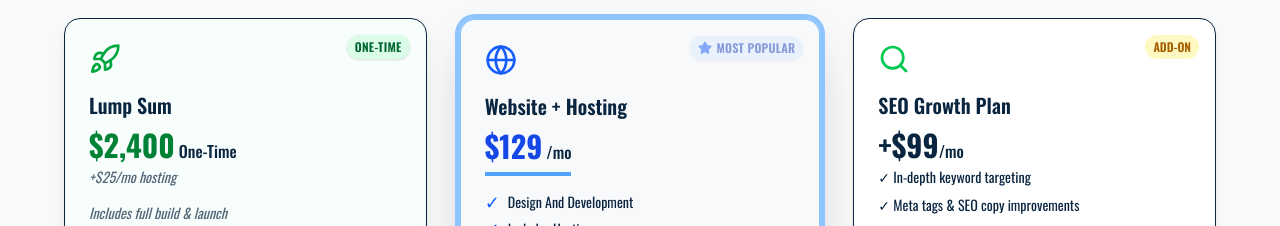
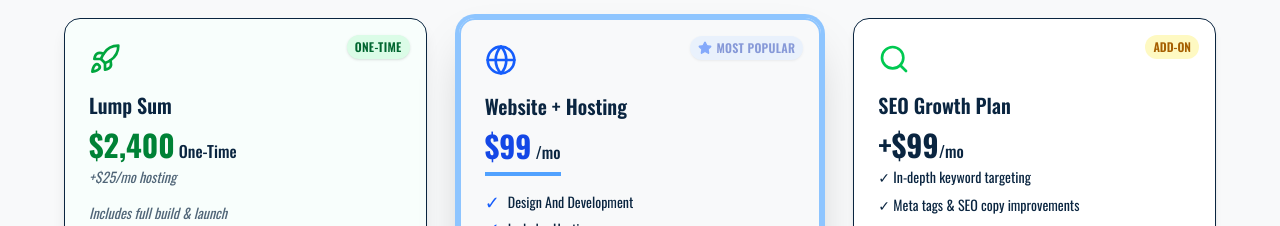
Before and after one commit to Jose-Escobedo/pulsecraft, a Next.js app: page / in a window 1280 px wide. Shown: the part 5380-5606 px from the top of the page. Built offline with nearby package versions, Linux system fonts and the light colour scheme.

Commit message:
editing pricing

```diff
--- a/components/PricingCardsHomeSection.js
+++ b/components/PricingCardsHomeSection.js
@@ -63,7 +63,7 @@ export default function PricingCardsHomeSection() {
             <Globe className="w-8 h-8 text-blue-600 mb-4" />
             <h3 className="text-xl font-semibold mb-2 text-[#0A2540]">Website + Hosting</h3>
             <p className="text-3xl font-extrabold text-blue-700 mb-4 border-b-4 border-blue-400 pb-2">
-              $129
+              $99
               <span className="text-base font-medium text-[#0A2540] ml-1">/mo</span>
             </p>
             <ul className="text-sm space-y-2 mb-6 text-[#0A2540]">
```
